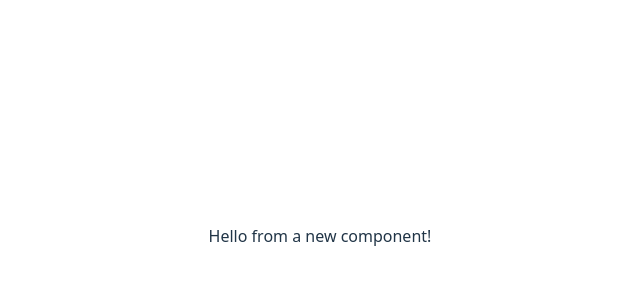
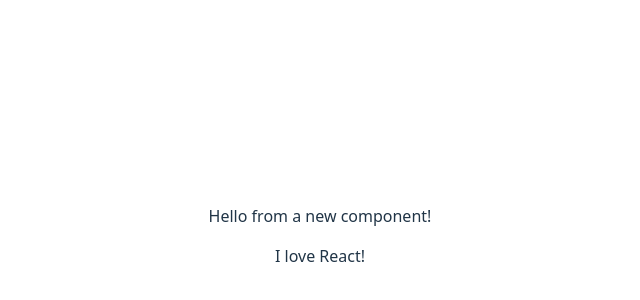
Before and after one commit to De1ora/Lektion-1, a React (Vite) app: page / in a window 1280 px wide. Shown: the part 164-464 px from the top of the page, without its empty margins (320-960 px from the left). Built offline with nearby package versions, Linux system fonts and the light colour scheme.

Commit message:
Grundläggande övningar uppgift 2

```diff
--- a/src/App.jsx
+++ b/src/App.jsx
@@ -1,15 +1,21 @@
 import './App.css'
-
-function App() {
 
   // 1. Skapa en egen komponent
   function MyComponent() {
     return <p>Hello from a new component!</p>
   }
 
+  // 2. Skapa en egen komponent
+  function LoveReact() {
+    return <p>I love React!</p>
+  }
+
+
+function App() {
   return (
     <>
       <MyComponent />
+      <LoveReact />
     </>
   )
 }
```
